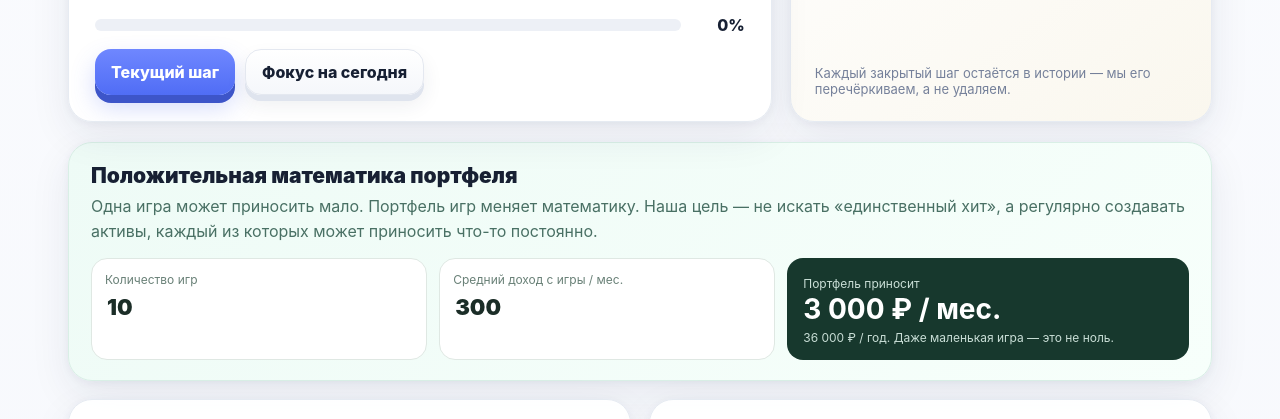
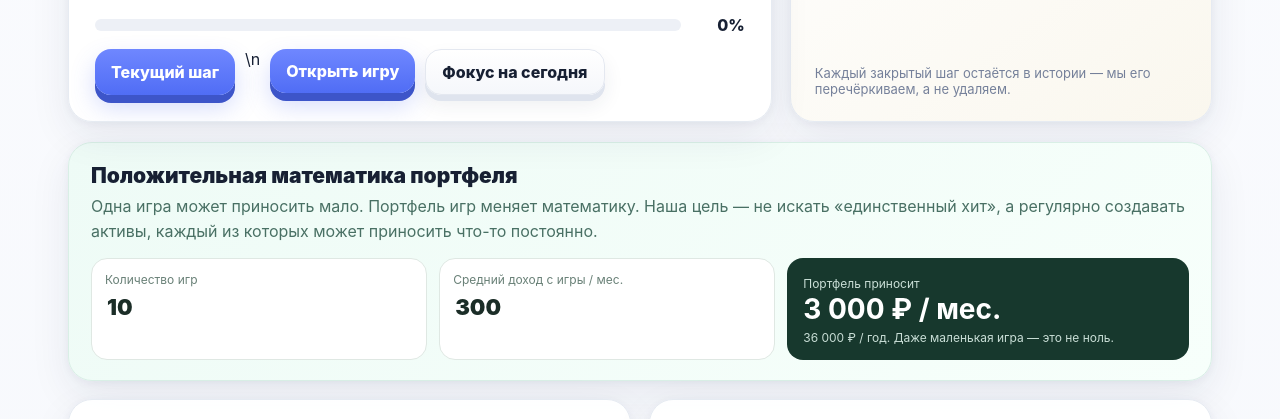
Before and after one commit to himikmetan-wq/void-merge, a plain HTML site: page index.html in a window 1280 px wide. Shown: the part 326-745 px from the top of the page. Drawn offline with Linux system fonts and the light colour scheme.

Commit message:
Add Open Game button to project map

```diff
--- a/index.html
+++ b/index.html
@@ -110,7 +110,7 @@ button,input{font:inherit}
         <div class="progress-label" id="progressLabel">0%</div>
       </div>
       <div class="toolbar">
-        <button class="btn3d" onclick="openCurrent()">Текущий шаг</button>
+        <button class="btn3d" onclick="openCurrent()">Текущий шаг</button>\n        <a href="game.html" style="text-decoration:none"><button class="btn3d" type="button">Открыть игру</button></a>
         <button class="btn3d btn-light" onclick="resetToday()">Фокус на сегодня</button>
       </div>
     </div>
```
